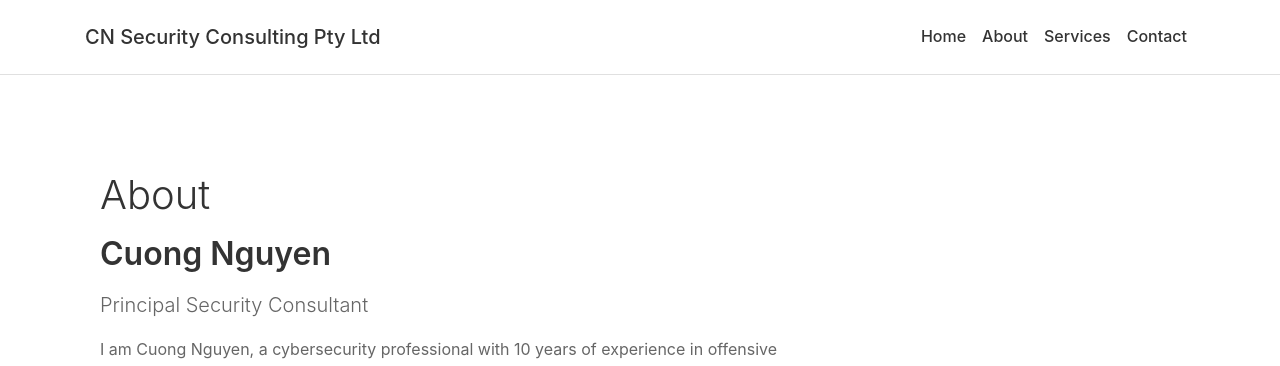
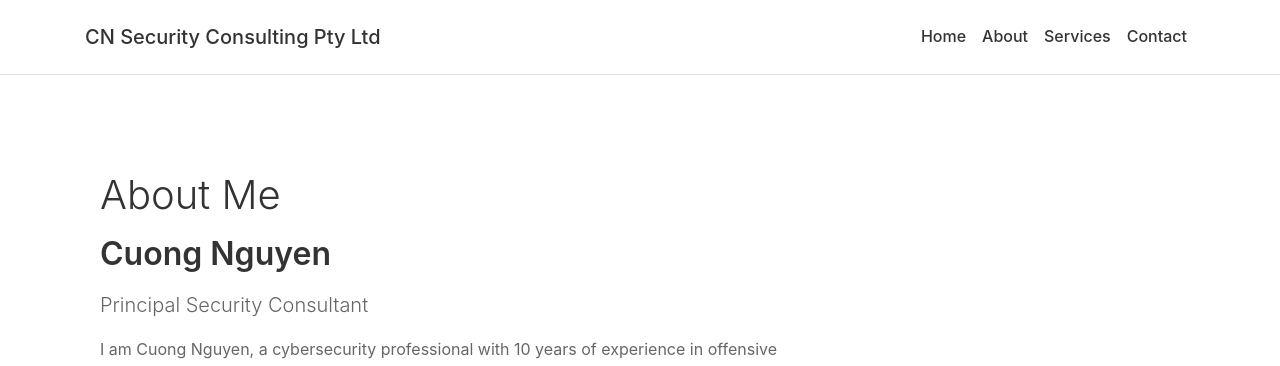
Before and after one commit to hookthieves/hookthieves.github.io, a Jekyll site: the page built from about.html, in a window 1280 px wide. Shown: the top 366 px of the page. Built offline with Jekyll 4.4.1, drawn with Linux system fonts in a browser that asks for light colours.

Commit message:
Update about.html

```diff
--- a/about.html
+++ b/about.html
@@ -3,7 +3,7 @@
 title: About
 ---
 <div class="container py-5">
-    <h1 class="display-4">About</h1>
+    <h1 class="display-4">About Me</h1>
     <div class="row">
         <div class="col-md-8">
             <h2>Cuong Nguyen</h2>
```
